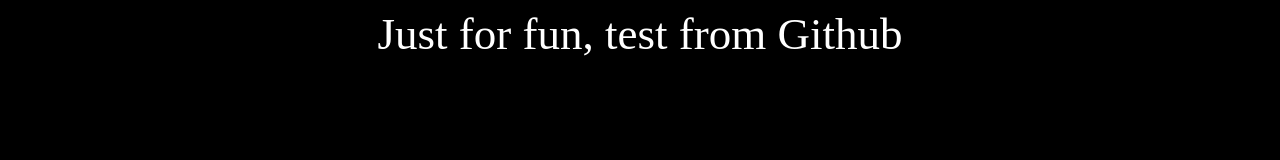
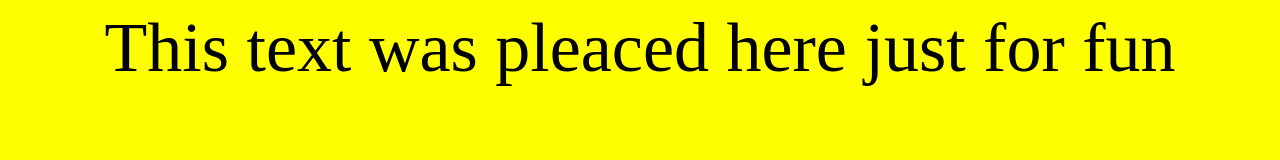
Before and after one commit to vyablonskyi/project, a plain HTML site: page index.html in a window 1280 px wide. Drawn offline with Linux system fonts and the light colour scheme.

Commit message:
Update index.html

```diff
--- a/index.html
+++ b/index.html
@@ -2,7 +2,7 @@
 <head>
   <title>Testing job with deploy</title>
 </head>
-<body bgcolor=black>
-  <p style="color: white; text-align: center; font-size: 45px;">Just for fun, test from Github</p>
+<body bgcolor=yellow>
+  <p style="color: black; text-align: center; font-size: 70px;">This text was pleaced here just for fun</p>
 </body>
 </html>
```
